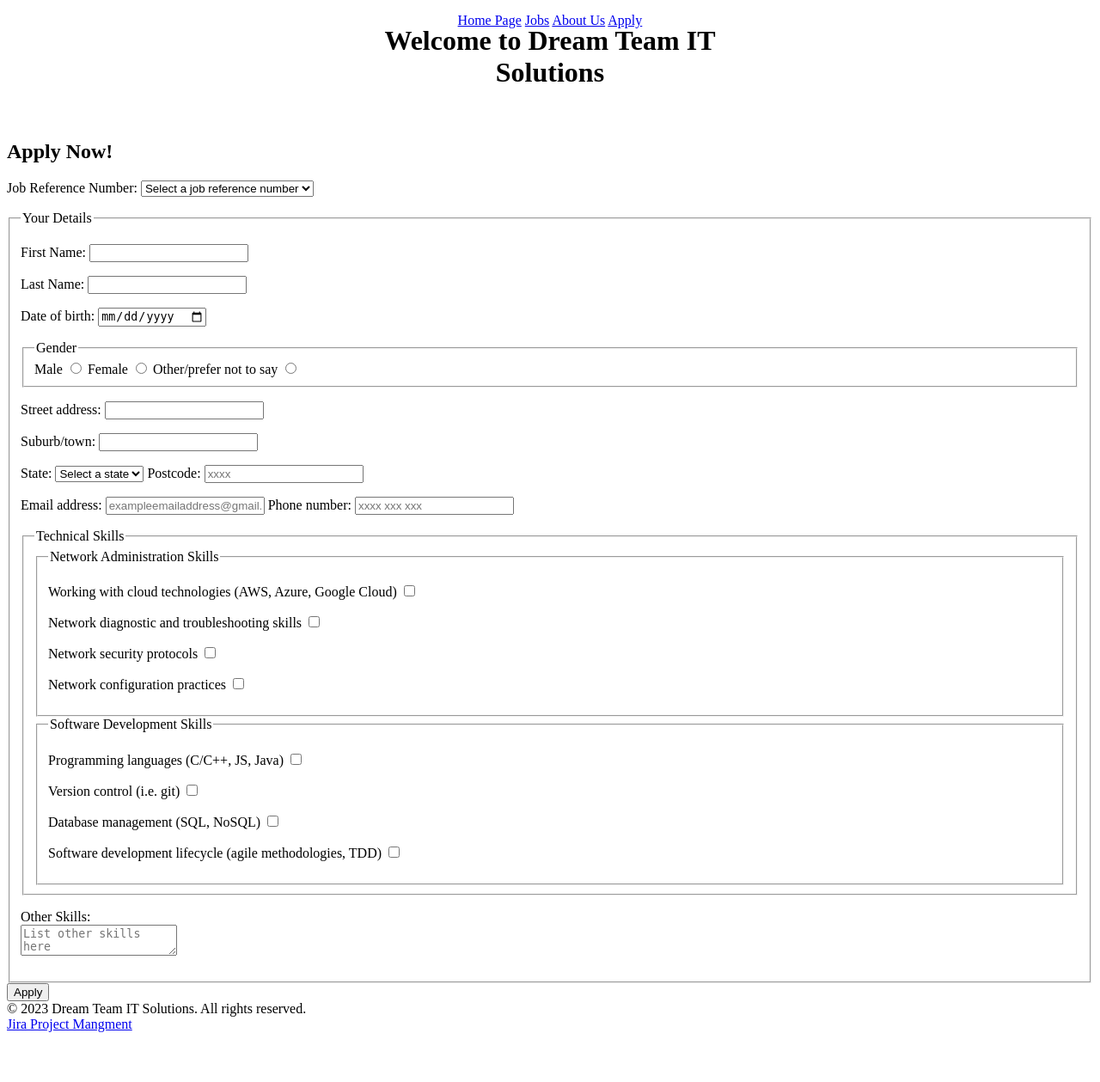
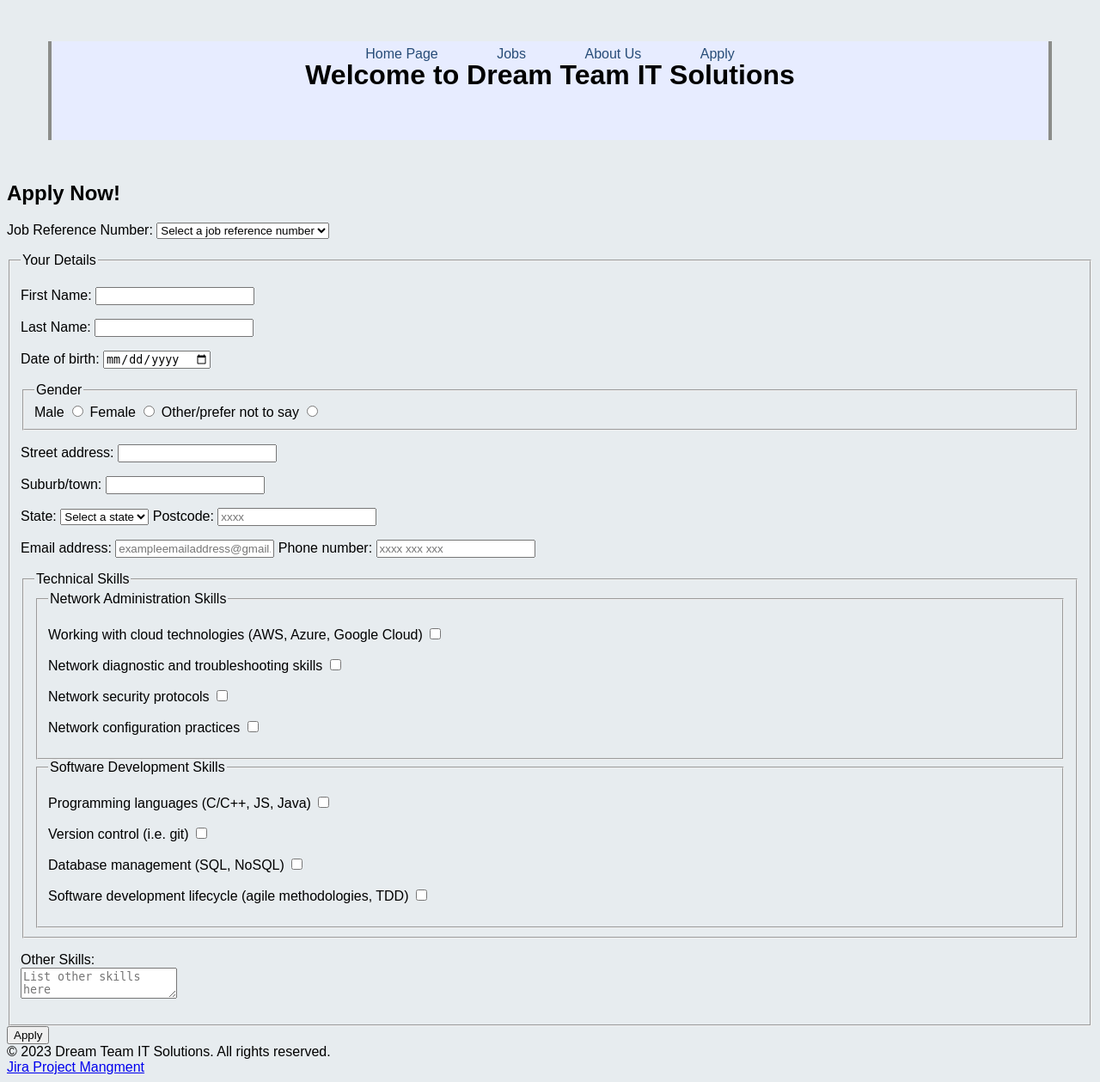
Before and after one commit to Remy-Amor/dream_team_COS10026_project, a PHP site: page /apply.html in a window 1280 px wide. Shown: the whole page at 86% size. Before the commit the page ends 1201 px from the top, so only its background shows below. Run offline with PHP 8.4, Linux system fonts and the light colour scheme; some web fonts are replaced.

Commit message:
finished styles for header

```diff
--- a/project1/styles/styles.css
+++ b/project1/styles/styles.css
@@ -6,26 +6,72 @@ last modified: 28/3/2025
 description: refers to index.html, jobs.html, apply.html, about.html
 */
 
+
+/* Importing font family to be used */
+@font-face {
+     font-family: Montserrat;
+     src: url(montserrat-font/MontserratBlack-3zOvZ.ttf);
+}
+@font-face {
+     font-family: Montserrat;
+     src: url(montserrat-font/MontserratBold-DOWZd.ttf);
+     font-weight: bold;
+}
+@font-face {
+     font-family: Montserrat;
+     src: url(montserrat-font/MontserratBlackItalic-owBnV.ttf);
+     font-style: italic;
+}
+@font-face {
+     font-family: Montserrat;
+     src: url(montserrat-font/MontserratBoldItalic-4B3w9.ttf);
+     font-weight: bold;
+     font-style: italic;
+}
+
 /* Style for whole site */
 body {
-     font-family: ;
+     font-family: Montserrat, sans-serif;
+     background-color: #E7ECEF;
 }
 
 
 /* Styles for header and footer - RA */
 
+header {
+     border-left: 0.25em solid #8B8C89;
+     border-right: 0.25em solid #8B8C89;
+     margin: 3em;
+     background-color: #E7ECFF;
+}
+
+header a {
+     margin: 2em;
+     color: #274C77;
+     text-decoration: none;
+}
+
+header a:hover {
+     color: #6096BA;
+     font-weight: bold;
+}
+
 .grid_header {
      display: grid;
      grid-template-columns: repeat(10, 10%);
      grid-template-rows: 5% 5%;
+
+     /* Text styling */
+     font-size: 1em;
 }
 
 .header_heading {
-     grid-area: 1 / 4 / 1 / 8;
+     grid-area: 1 / 3 / 1 / 9;
      text-align: center;
 }
 
 .header_navbar {
      grid-area: 2 / 1 / 2 / 11;
      text-align: center;
+     padding-bottom: 1.1em;
 }
```
